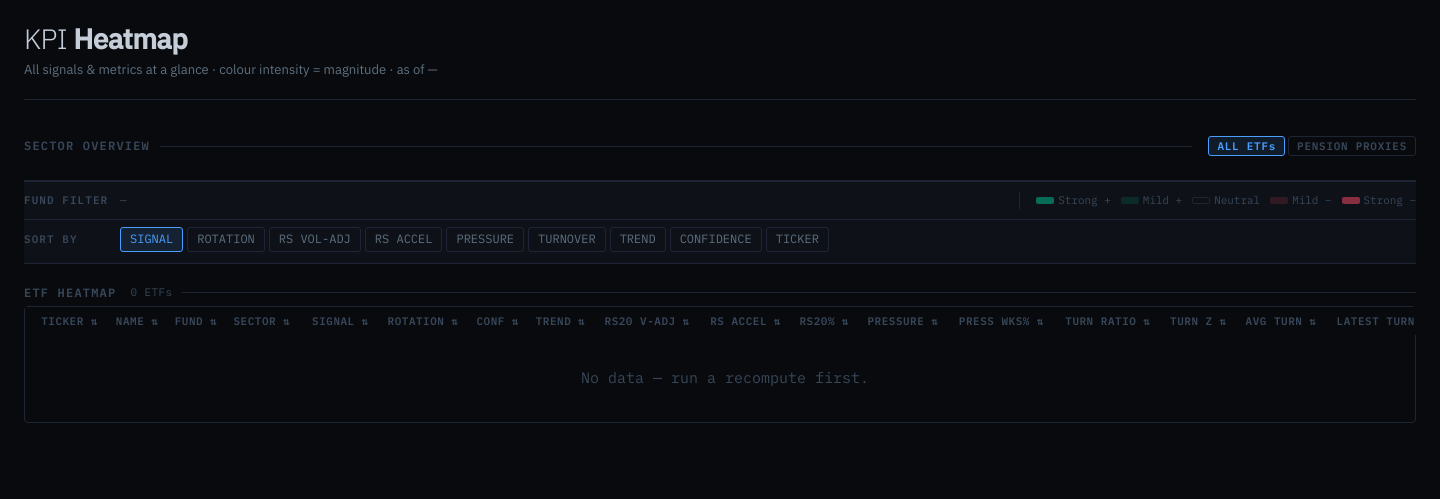
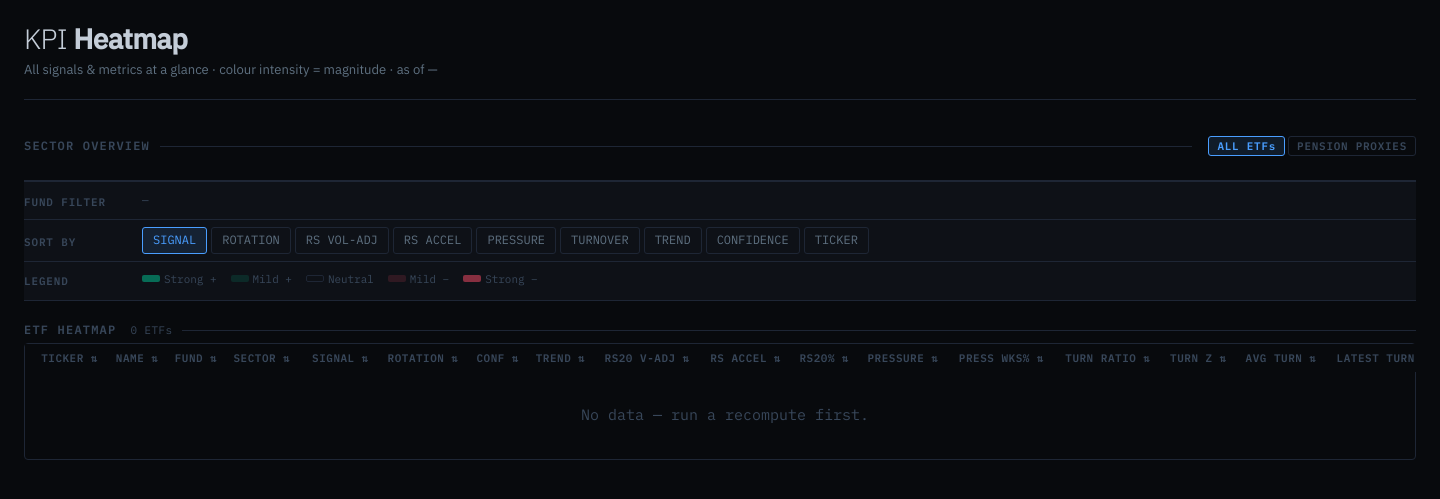
Before and after one commit to rhapsodians/Footprints, a Flask app: page /heatmap in a window 1440 px wide. Shown: the part 44-543 px from the top of the page. Run offline with Flask 3, Linux system fonts and the light colour scheme; data that the repository does not hold is empty.

Commit message:
Filter/sort layout: aligned label column, legend as own row

```diff
--- a/templates/heatmap.html
+++ b/templates/heatmap.html
@@ -7,17 +7,17 @@
 .hm-controls{background:var(--surface);border-top:1px solid var(--border);border-bottom:1px solid var(--border);padding:0 0 4px}
 .hm-ctrl-row{display:flex;align-items:center;gap:8px;padding:7px 0;flex-wrap:wrap}
 .hm-ctrl-row+.hm-ctrl-row{border-top:1px solid var(--border)}
-.ctrl-lbl{font-family:var(--mono);font-size:.73rem;font-weight:600;letter-spacing:.10em;color:var(--text3);white-space:nowrap;width:88px;flex-shrink:0;text-transform:uppercase}
+.ctrl-lbl{font-family:var(--mono);font-size:.73rem;font-weight:600;letter-spacing:.08em;color:var(--text3);white-space:nowrap;width:110px;flex-shrink:0;text-transform:uppercase;padding-top:4px}
 .ctrl-chips{display:flex;gap:4px;flex-wrap:wrap;flex:1}
 /* Unified chip style — used for both fund and sort */
-.chip{font-family:var(--mono);font-size:.80rem;color:var(--text2);background:none;border:1px solid var(--border);border-radius:3px;padding:3px 9px;cursor:pointer;transition:border-color .15s,color .15s,background .15s;white-space:nowrap;line-height:1.4}
+.chip{font-family:var(--mono);font-size:.80rem;color:var(--text2);background:none;border:1px solid var(--border);border-radius:3px;padding:4px 10px;cursor:pointer;transition:all .15s;white-space:nowrap;line-height:1.4}
 .chip:hover{border-color:var(--border2);color:var(--text)}
 .chip.on,.chip.active{border-color:var(--accent);color:var(--accent);background:var(--blue-dim)}
 /* Legacy aliases so JS still works */
-.sb{font-family:var(--mono);font-size:.80rem;color:var(--text2);background:none;border:1px solid var(--border);border-radius:3px;padding:3px 9px;cursor:pointer;transition:border-color .15s,color .15s,background .15s;white-space:nowrap;line-height:1.4}
+.sb{font-family:var(--mono);font-size:.80rem;color:var(--text2);background:none;border:1px solid var(--border);border-radius:3px;padding:4px 10px;cursor:pointer;transition:all .15s;white-space:nowrap;line-height:1.4}
 .sb:hover{border-color:var(--border2);color:var(--text)}
 .sb.active{border-color:var(--accent);color:var(--accent);background:var(--blue-dim)}
-.hm-fchip{font-family:var(--mono);font-size:.80rem;color:var(--text2);background:none;border:1px solid var(--border);border-radius:3px;padding:3px 9px;cursor:pointer;transition:border-color .15s,color .15s,background .15s;white-space:nowrap;line-height:1.4}
+.hm-fchip{font-family:var(--mono);font-size:.80rem;color:var(--text2);background:none;border:1px solid var(--border);border-radius:3px;padding:4px 10px;cursor:pointer;transition:all .15s;white-space:nowrap;line-height:1.4}
 .hm-fchip:hover{border-color:var(--border2);color:var(--text)}
 .hm-fchip.on{border-color:var(--accent);color:var(--accent);background:var(--blue-dim)}
 /* Legend */
@@ -155,22 +155,14 @@
 <div class="hm-controls">
   <!-- Row 1: Pension fund filter -->
   <div class="hm-ctrl-row" id="hm-fund-row">
-    <span class="ctrl-lbl">FUND FILTER</span>
+    <span class="ctrl-lbl">Fund Filter</span>
     <div class="ctrl-chips" id="hm-fund-chips">
-      <!-- populated by JS -->
       <span style="font-family:var(--mono);font-size:.73rem;color:var(--text3);padding:3px 0">—</span>
-    </div>
-    <div class="legend">
-      <div class="li"><div class="ls" style="background:rgba(0,200,150,.50)"></div>Strong +</div>
-      <div class="li"><div class="ls" style="background:rgba(0,200,150,.14)"></div>Mild +</div>
-      <div class="li"><div class="ls" style="background:var(--surface);border:1px solid var(--border)"></div>Neutral</div>
-      <div class="li"><div class="ls" style="background:rgba(255,77,106,.14)"></div>Mild −</div>
-      <div class="li"><div class="ls" style="background:rgba(255,77,106,.50)"></div>Strong −</div>
     </div>
   </div>
   <!-- Row 2: Sort -->
   <div class="hm-ctrl-row">
-    <span class="ctrl-lbl">SORT BY</span>
+    <span class="ctrl-lbl">Sort By</span>
     <div class="ctrl-chips">
       <button class="sb active" onclick="doSort('signal',this)">SIGNAL</button>
       <button class="sb" onclick="doSort('rotation',this)">ROTATION</button>
@@ -181,6 +173,17 @@
       <button class="sb" onclick="doSort('trend',this)">TREND</button>
       <button class="sb" onclick="doSort('confidence',this)">CONFIDENCE</button>
       <button class="sb" onclick="doSort('ticker',this)">TICKER</button>
+    </div>
+  </div>
+  <!-- Row 3: Legend -->
+  <div class="hm-ctrl-row" style="border-top:1px solid var(--border)">
+    <span class="ctrl-lbl">Legend</span>
+    <div class="legend" style="margin-left:0;border-left:none;padding-left:0;gap:14px">
+      <div class="li"><div class="ls" style="background:rgba(0,200,150,.50)"></div>Strong +</div>
+      <div class="li"><div class="ls" style="background:rgba(0,200,150,.14)"></div>Mild +</div>
+      <div class="li"><div class="ls" style="background:var(--surface);border:1px solid var(--border)"></div>Neutral</div>
+      <div class="li"><div class="ls" style="background:rgba(255,77,106,.14)"></div>Mild −</div>
+      <div class="li"><div class="ls" style="background:rgba(255,77,106,.50)"></div>Strong −</div>
     </div>
   </div>
 </div>
```
Also changed, not shown: templates/dashboard.html (+13 -7 lines).
